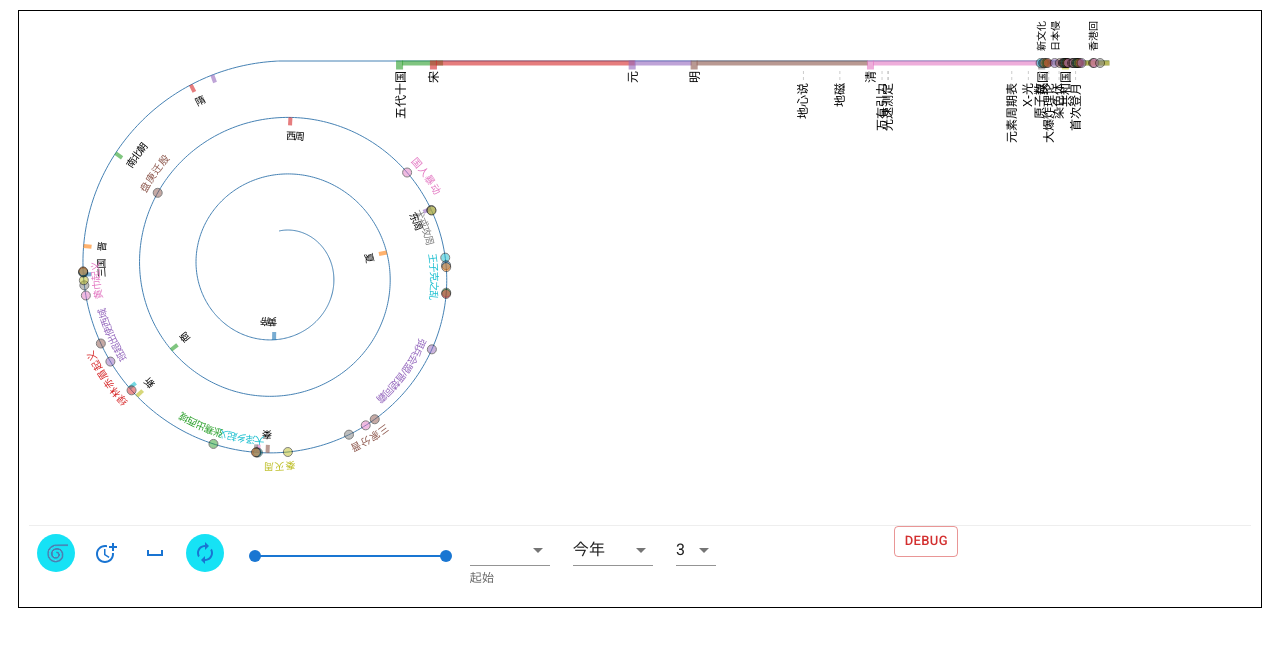
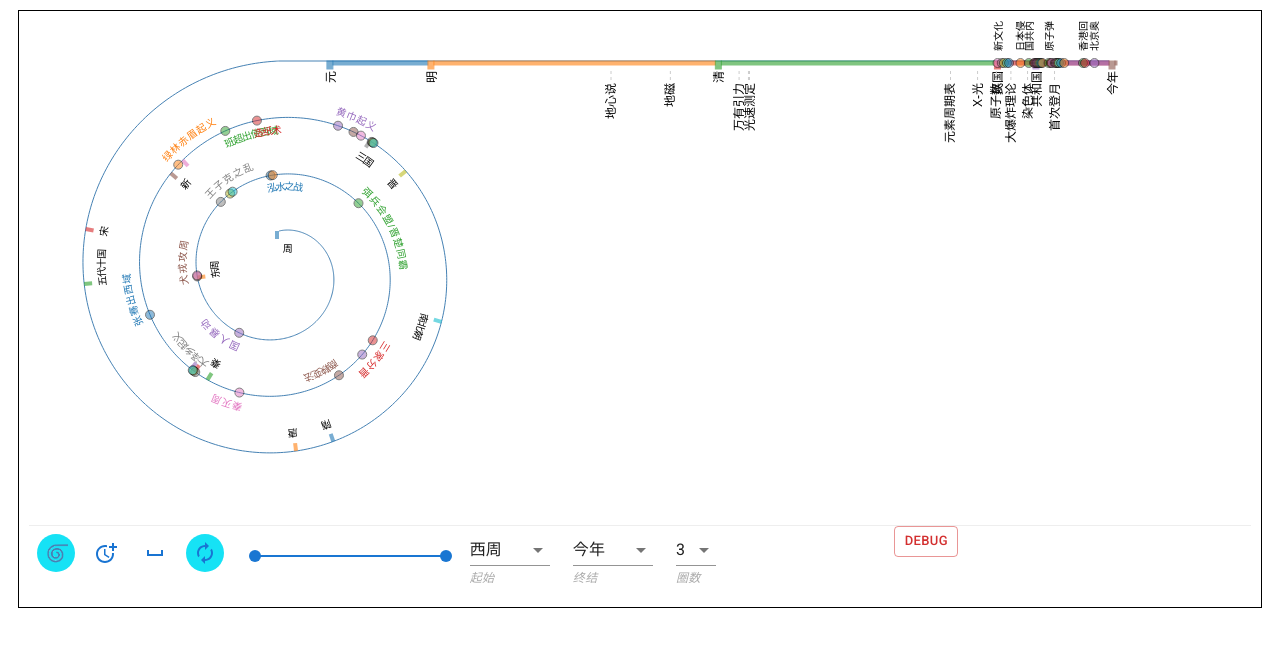
Before and after one commit to syao1979/timeline, a React (Create React App) app: page / in a window 1280 px wide. Shown: the top 646 px of the page. Built offline with nearby package versions, Linux system fonts and the light colour scheme.

Commit message:
easy start/end settings

```diff
--- a/src/assets/data/timeline.jsx
+++ b/src/assets/data/timeline.jsx
@@ -467,6 +467,10 @@ const timeline = [
       },
     ],
   },
+  {
+    name: "今年",
+    start: 2022, // will be replaced runtime
+  },
 ];
 
 export default timeline;
--- a/src/components/Controls/SelectCtl.jsx
+++ b/src/components/Controls/SelectCtl.jsx
@@ -23,7 +23,16 @@ const SelectCtl = ({ label, value, valueArray, handleChange, width }) => {
             </MenuItem>
           ))}
         </Select>
-        {value ? null : <FormHelperText>{label}</FormHelperText>}
+
+        <FormHelperText
+          style={{
+            fontSize: 12,
+            fontStyle: "italic",
+            color: "#aaa",
+          }}
+        >
+          {label}
+        </FormHelperText>
       </FormControl>
     </div>
   );
--- a/src/components/D3/TimelineSpiral/TimelineSpiral.jsx
+++ b/src/components/D3/TimelineSpiral/TimelineSpiral.jsx
@@ -29,10 +29,10 @@ import {
   cleanNameString,
   notNull,
 } from "../../../utils/Formatter";
+import timeline from "../../../assets/data/timeline";
 
 const SPIRAL_R = 250;
 const TAIL_GAP = 50;
-const YEAR_RANGE_DEFAULT = 5000;
 const RECT_OPACITY = 0.6;
 const BLOCK_MIN_GAP = 28;
 const GROUP_LEAD_WIDTH = 6;
@@ -41,31 +41,33 @@ const SPIRAL_END = 2; // need to be even number to end at top
 const CIRCLE_R = 4.5;
 const groupColor = d3.scaleOrdinal(d3.schemeCategory10); // used to assign nodes color by group
 const SPIRAL_LOOP_ARRAY = [2, 3, 4, 5, 6, 7, 8, 9, 10, 11, 12, 13, 14, 15, 16];
-const THIS_YEAR = new Date().getFullYear();
-const TIMEBUTT_END = [THIS_YEAR, "今年"];
 const ROTATE = false;
 const LINE_SIZE = 1;
 
+const THIS_YEAR = new Date().getFullYear();
+const DEFAULT_TIME_HEAD = timeline.findIndex((d) => d.name === "西周"); //黄帝"); // timeline "黄帝" index
+const DEFAULT_TIME_BUTT = timeline.findIndex((d) => d.name === "今年"); // timeline "今年" index
+timeline[DEFAULT_TIME_BUTT].start = THIS_YEAR;
+const FAR_YEAR = timeline[DEFAULT_TIME_HEAD].start; // timeline "黄帝" start
+const NEAR_YEAR = THIS_YEAR; // initial starting year in limeline, running backwards to past
+
 const TimelineSpiral = () => {
-  const start_year = THIS_YEAR; // initial starting year in limeline, running backwards to past
-  const end_year = THIS_YEAR - YEAR_RANGE_DEFAULT;
-
   const [spiralConfig, setSpiralConfig] = useState(null);
   const [plotConfig, setPlotConfig] = useState(null);
   const [plotData, setPlotData] = useState(null);
   const [tipPosition, setTipPositioin] = useState(null);
   const [timeHeadArray, setTimeHeadArray] = useState({});
-  const [timeHead, setTimeHead] = useState("");
+  const [timeHead, setTimeHead] = useState(DEFAULT_TIME_HEAD);
   const [timeButtArray, setTimeButtArray] = useState({});
-  const [timeButt, setTimeButt] = useState("");
+  const [timeButt, setTimeButt] = useState(DEFAULT_TIME_BUTT);
 
   const [winSize, setWinSize] = useState({
     width: 500,
     height: 500,
-    shift: 250, // for shifting spiral center to this x,y so all visible
+    shift: 250, // for shifting spiral center to this x,y so plot is in view
   });
-  const [yearLimits, setYearLimits] = useState([end_year, start_year]); // year min and max
-  const [yearWindow, setYearWindow] = useState([end_year, start_year]); // current view year range
+  const [yearLimits, setYearLimits] = useState([FAR_YEAR, NEAR_YEAR]); // year min and max
+  const [yearWindow, setYearWindow] = useState([FAR_YEAR, NEAR_YEAR]); // current view year range
   const [spiralLoop, setSpiralLoops] = useState(SPIRAL_LOOP_ARRAY[1]);
   const [tailOnly, setTailOnly] = useState(false);
   const [timeMark, setTimeMark] = useState(false);
@@ -156,15 +158,13 @@ const TimelineSpiral = () => {
     };
 
     const singleIntValMap = {
-      th: { fn: setTimeHead, default: "", current: timeHead },
-      tb: { fn: setTimeButt, default: "", current: timeButt },
+      th: { fn: setTimeHead, default: DEFAULT_TIME_HEAD, current: timeHead },
+      tb: { fn: setTimeButt, default: DEFAULT_TIME_BUTT, current: timeButt },
     };
 
-    const start_year = THIS_YEAR; // initial starting year in limeline, running backwards to past
-    const end_year = THIS_YEAR - YEAR_RANGE_DEFAULT;
     const rangeMap = {
-      yl: { fn: setYearLimits, default: [end_year, start_year] },
-      yw: { fn: setYearWindow, default: [end_year, start_year] },
+      yl: { fn: setYearLimits, default: [FAR_YEAR, NEAR_YEAR] },
+      yw: { fn: setYearWindow, default: [FAR_YEAR, NEAR_YEAR] },
     };
 
     const dict = searchParamData();
@@ -190,7 +190,7 @@ const TimelineSpiral = () => {
         ? parseInt(dict[kname])
         : singleIntValMap[kname].default;
 
-      if (value !== current) fn(isNaN(value) ? "" : value);
+      if (value !== current) fn(isNaN(value) ? current : value);
     });
 
     Object.keys(rangeMap).forEach((kname) => {
@@ -236,8 +236,7 @@ const TimelineSpiral = () => {
       lookup[d.name] = { start: d.start, index: idx };
       rlookup[idx] = d.name;
     });
-    const buttArray = ordered.slice(1); //.push([THIS_YEAR, "今年"]);
-    buttArray.push(TIMEBUTT_END);
+    const buttArray = ordered.slice(timeHead + 1);
     setTimeHeadArray({ ordered, lookup, rlookup });
     setTimeButtArray({ ordered: buttArray });
 
@@ -1473,21 +1472,20 @@ const TimelineSpiral = () => {
     );
   }
 
+  // the year range slider change handlers
+  const DELAYED_SLIDE_UPDATE = false;
   const setSliderObj = (val, idx) => {
     _setSliderObj({ val, idx });
-    updateURL("yw", val);
-  };
-  // const handleYearRangeChange = (_event, newValue, activeThumb) => {
+    if (!DELAYED_SLIDE_UPDATE) updateURL("yw", val);
+  };
   const handleYearRangeChange = (e, val) => {
-    // updateURL("yw", [...sliderObj.val]);
+    if (DELAYED_SLIDE_UPDATE) updateURL("yw", [...sliderObj.val]);
   };
 
   const handleTimeHeadChange = (e) => {
     const value = e.target.value;
     const order = timeHeadArray.lookup[value];
-    const buttObj = timeButt
-      ? timeHeadArray.lookup[timeHeadArray.rlookup[timeButt]]
-      : null;
+    const buttObj = timeHeadArray.lookup[timeHeadArray.rlookup[timeButt]];
 
     // console.log(value, buttObj, order, "[THead]");
     if (buttObj && order.index >= buttObj.index) return; // range zero or crossed
@@ -1496,7 +1494,6 @@ const TimelineSpiral = () => {
     updateURL("th", order.index);
 
     const buttArray = timeHeadArray.ordered.slice(order.index + 1);
-    buttArray.push(TIMEBUTT_END);
     setTimeButtArray({
       ordered: buttArray,
     });
@@ -1507,17 +1504,10 @@ const TimelineSpiral = () => {
   const handleTimeButtChange = (e) => {
     const value = e.target.value;
     const order = timeHeadArray.lookup[value];
-    const headObj = timeHead
-      ? timeHeadArray.lookup[timeHeadArray.rlookup[timeHead]]
-      : null;
-    const range = [
-      headObj ? headObj.start : yearWindow[0],
-      value === TIMEBUTT_END[1]
-        ? TIMEBUTT_END[0]
-        : order
-        ? order.start
-        : yearWindow[1],
-    ];
+    const headObj = timeHeadArray.lookup[timeHeadArray.rlookup[timeHead]];
+    const buttObj = timeHeadArray.lookup[timeHeadArray.rlookup[timeButt]];
+
+    const range = [headObj.start, buttObj.start];
     updateURL("tb", order ? order.index : null);
     updateURL("yl", range);
     updateURL("yw", range);
@@ -1532,18 +1522,13 @@ const TimelineSpiral = () => {
   const debugFn = () => {
     // const svg = select("svg");
     // console.info(svg, svg._groups[0][0].__zoom, "DEBUG");
-    console.info(
-      timeHead,
-      timeHeadArray.rlookup[timeHead],
-      timeButt,
-      timeButt ? timeHeadArray.rlookup[timeButt] : "NULL",
-      plotData,
-      "debugFn"
-    );
+    console.info(timeButt, timeHeadArray.rlookup[timeButt], "debugFn");
   };
   // console.info(ZOOMER, "[DEBUG] render");
 
-  const spiralCtl = (
+  //-- before rendering
+
+  const spiralCtl = plotData ? (
     <AvertaCtl
       key="spiral-ctl"
       type={TYPE_SPIRAL}
@@ -1551,8 +1536,8 @@ const TimelineSpiral = () => {
       callback={() => updateURL("tail", !tailOnly)}
       checked={!tailOnly}
     />
-  );
-  const markCtl = (
+  ) : null;
+  const markCtl = plotData ? (
     <AvertaCtl
       key="mark-ctl"
       type={TYPE_MARK}
@@ -1560,8 +1545,8 @@ const TimelineSpiral = () => {
       callback={() => updateURL("mark", !timeMark)}
       checked={timeMark}
     />
-  );
-  const scaleCtl = (
+  ) : null;
+  const scaleCtl = plotData ? (
     <AvertaCtl
       type={TYPE_SCALE}
       key="scale-ctl"
@@ -1569,8 +1554,8 @@ const TimelineSpiral = () => {
       callback={() => updateURL("unit", !timeUnit)}
       checked={timeUnit}
     />
-  );
-  const loopCtl = (
+  ) : null;
+  const loopCtl = plotData ? (
     <SelectCtl
       key="select-ctl-loop"
       label="圈数"
@@ -1578,13 +1563,13 @@ const TimelineSpiral = () => {
       valueArray={SPIRAL_LOOP_ARRAY}
       handleChange={(e) => updateURL("loops", e.target.value)}
     />
-  );
-  const loopCmp = tailOnly ? null : (
+  ) : null;
+  const loopCmp = tailOnly ? null : plotData ? (
     <Grid item xs={1}>
       {loopCtl}
     </Grid>
-  );
-  const resetBtn = (
+  ) : null;
+  const resetBtn = plotData ? (
     <AvertaCtl
       type={TYPE_RESET}
       key="reset-ctl"
@@ -1592,9 +1577,9 @@ const TimelineSpiral = () => {
       callback={handleReset}
       checked={true}
     />
-  );
-
-  const yRangeCtl = (
+  ) : null;
+
+  const yRangeCtl = plotData ? (
     <RangeCtl
       key="range-ctl"
       limits={yearLimits}
@@ -1603,9 +1588,9 @@ const TimelineSpiral = () => {
       handleChange={handleYearRangeChange}
       width={150}
     />
-  );
-
-  const yStartCtl = (
+  ) : null;
+
+  const yStartCtl = plotData ? (
     <SelectCtl
       key="select-ctl-start"
       label="起始"
@@ -1614,20 +1599,18 @@ const TimelineSpiral = () => {
       handleChange={handleTimeHeadChange}
       width={80}
     />
-  );
-
-  const yEndCtl = (
+  ) : null;
+
+  const yEndCtl = plotData ? (
     <SelectCtl
       key="select-ctl-end"
       label="终结"
-      value={
-        notNull(timeButt) ? timeHeadArray.rlookup[timeButt] : TIMEBUTT_END[1]
-      }
+      value={timeHeadArray.rlookup[timeButt]}
       valueArray={timeButtArray.ordered?.map((d) => d[1])}
       handleChange={handleTimeButtChange}
       width={80}
     />
-  );
+  ) : null;
 
   const controls = showControls ? (
     portrait || isMobile ? (
```
Also changed, not shown: 8 other files (tests, documents, lock files or other folders).
